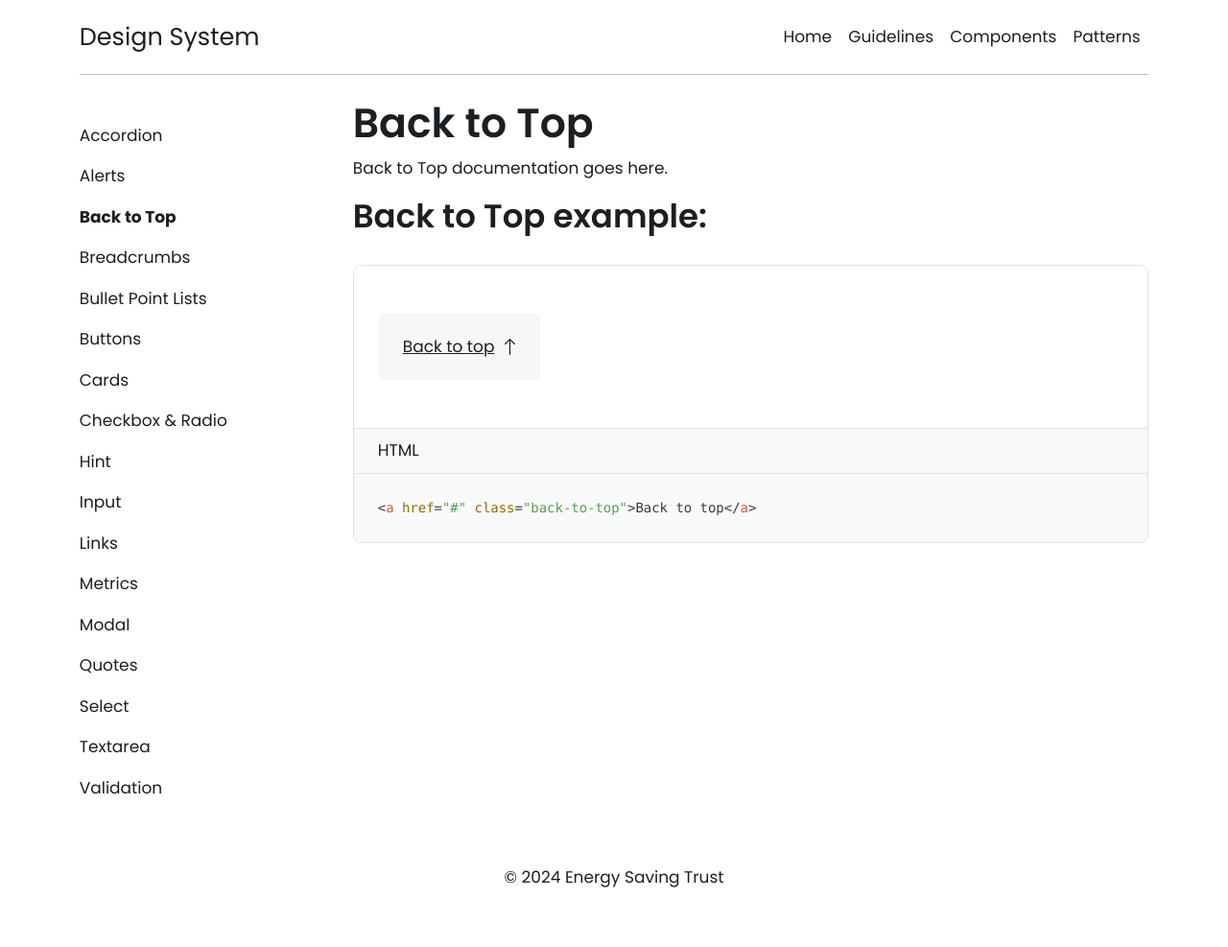
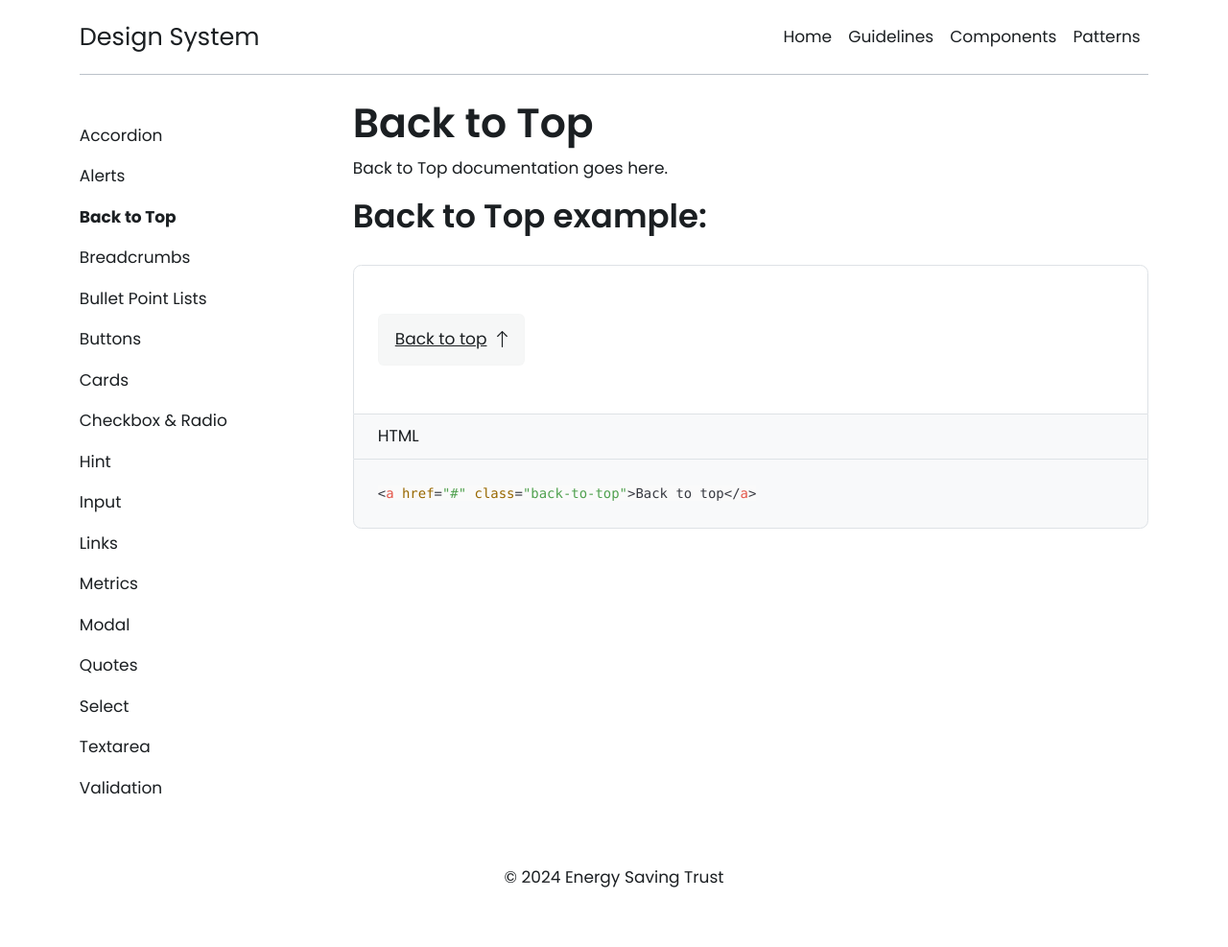
Before and after one commit to Energy-Saving-Trust/Design-System, a Jekyll site: the page built from components/back-to-top.md, in a window 1280 px wide. Shown: the whole page at 96% size. Built offline with Jekyll 4.4.1, drawn with Linux system fonts in a browser that asks for light colours; nearby versions of some CDN libraries.

Commit message:
made back to top smaller #25

```diff
--- a/_sass/bootstrap/_variables-est-bootsrap.scss
+++ b/_sass/bootstrap/_variables-est-bootsrap.scss
@@ -845,8 +845,8 @@ $btn-active-border-tint-amount:   10% !default;
 // Back to top button
 
 // scss-docs-start btn-variables
-$btt-padding-y:               1.24rem !default;
-$btt-padding-x:               1.47rem !default;
+$btt-padding-y:               0.8rem !default;
+$btt-padding-x:               1rem !default;
 $btt-font-size:               $small-font-size !default;
 $btt-line-height:             $input-btn-line-height !default;
 
```
